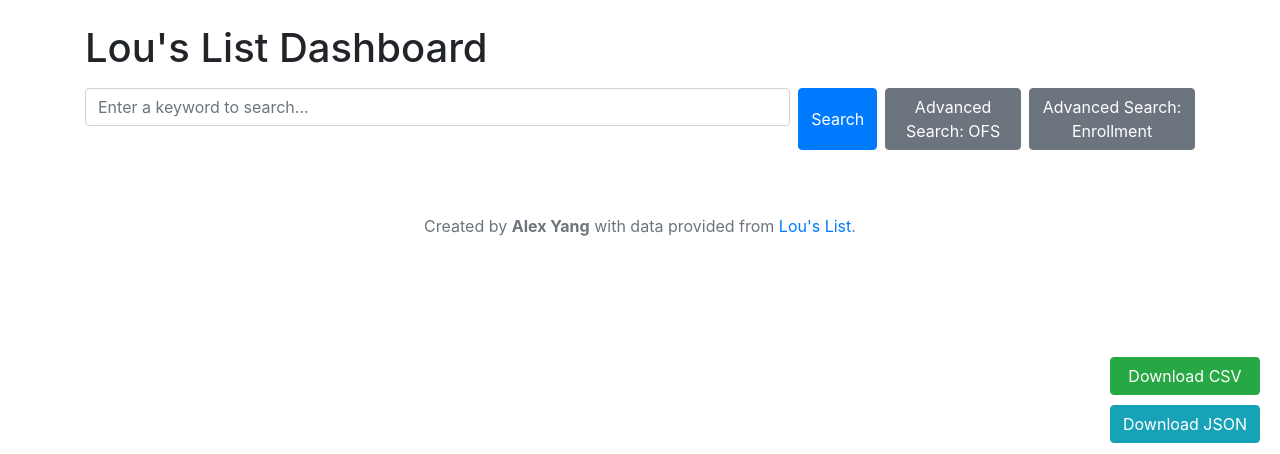
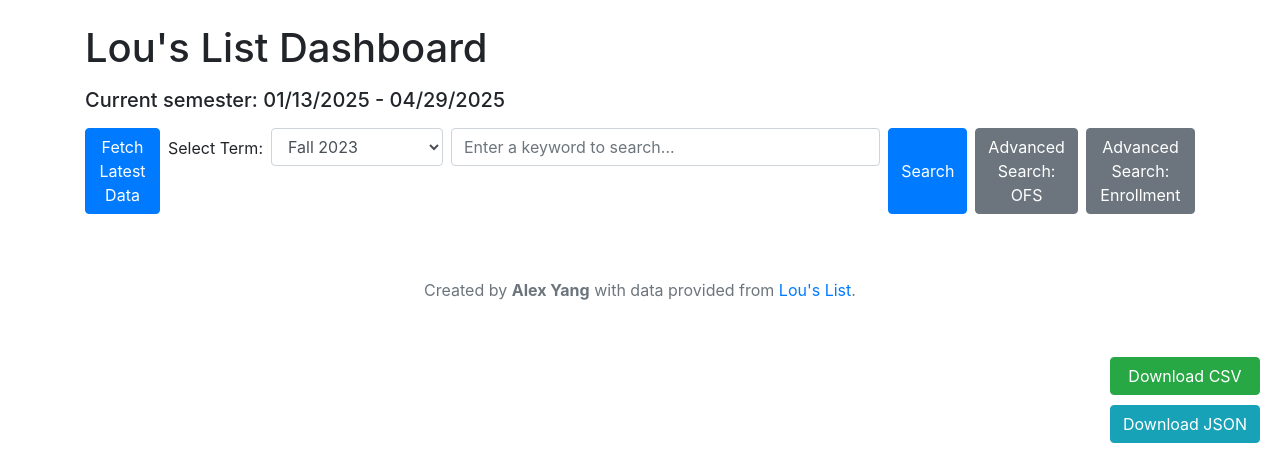
Before and after one commit to alexyang790/LousListGrabber, a Flask app: page /dashboard in a window 1280 px wide. Shown: the top 454 px of the page. Run offline with Flask 3, Linux system fonts and the light colour scheme; some libraries are stand-ins or nearby versions.

Commit message:
updating the term searching button/route

```diff
--- a/app/routes.py
+++ b/app/routes.py
@@ -1,6 +1,7 @@
 from flask import Blueprint, jsonify, request, render_template
 from app.services import fetch_data_service, search_data_service, display_sample_data, get_csv_service, advanced_search_service
 from flasgger import swag_from
+from urllib.parse import unquote
 
 # Create a blueprint for routes
 routes = Blueprint("routes", __name__)
@@ -17,7 +18,17 @@
     return jsonify({'message': "Lou's List App is Running!"})
 
 @routes.route('/fetch')
+@routes.route('/fetch/<term>')
 @swag_from({
+    'parameters': [
+        {
+            'name': 'term',
+            'in': 'path',
+            'type': 'integer',
+            'required': False,
+            'description': 'Academic term to fetch data for (default: 1252, spring 2025)'
+        }
+    ],
     'responses': {
         200: {
             'description': 'Fetch data from Lou\'s List and save it as a CSV file.',
@@ -27,8 +38,10 @@
         }
     }
 })
-def fetch_data():
-    return fetch_data_service()
+def fetch_data(term=None):
+    if term is None:
+        term = 1252  # Default to spring 2025
+    return fetch_data_service(term)
 
 @routes.route('/data')
 @swag_from({
@@ -95,7 +108,9 @@
     }
 })
 def search_data(query, return_format):
-    return search_data_service(query, return_format)
+    # URL decode the query parameter
+    decoded_query = unquote(query)
+    return search_data_service(decoded_query, return_format)
 
 @routes.route('/dashboard')
 @swag_from({
--- a/app/templates/dashboard.html
+++ b/app/templates/dashboard.html
@@ -27,6 +27,11 @@
 <body>
     <div class="container mt-4">
         <h1 class="mb-3">Lou's List Dashboard</h1>
+
+        <!-- Add this right after the h1 tag -->
+        <div class="mb-3">
+            <h2 class="h5" id="semesterInfo">Current semester: Loading...</h2>
+        </div>
 
         <!-- Search Input and Buttons -->
         <div class="d-flex mb-3">
@@ -66,6 +71,7 @@
     <script src="https://code.jquery.com/jquery-3.5.1.slim.min.js"></script>
     <script src="https://cdn.jsdelivr.net/npm/bootstrap@4.5.2/dist/js/bootstrap.bundle.min.js"></script>
     <script>
+        // DOM Elements
         const searchButton = document.getElementById('searchButton');
         const searchInput = document.getElementById('searchInput');
         const resultsTable = document.getElementById('resultsTable');
@@ -75,27 +81,149 @@
         const ofsSearchButton = document.getElementById('ofsSearchButton');
         const enrollmentSearchButton = document.getElementById('enrollmentSearchButton');
 
-        // Generic Search Handler
+        // Create Fetch UI Elements
+        const fetchButton = document.createElement('button');
+        fetchButton.className = 'btn btn-primary mr-2';
+        fetchButton.textContent = 'Fetch Latest Data';
+
+        const semesterSelect = document.createElement('select');
+        semesterSelect.className = 'form-control mr-2';
+        semesterSelect.style.width = 'auto';
+
+        const semesterLabel = document.createElement('label');
+        semesterLabel.textContent = 'Select Term: ';
+        semesterLabel.className = 'mr-2 mt-2';
+        semesterLabel.style.whiteSpace = 'nowrap';
+
+        // Semester Options
+        const semesters = [
+            { value: '1261', text: 'Winter 2026'},
+            { value: '1258', text: 'Fall 2025'},
+            { value: '1256', text: 'Summer 2025'},
+            { value: '1252', text: 'Spring 2025' },
+            { value: '1251', text: 'Winter 2025' },
+            { value: '1248', text: 'Fall 2024' },
+            { value: '1246', text: 'Summer 2024' },
+            { value: '1242', text: 'Spring 2024' },
+            { value: '1241', text: 'Winter 2024' },
+            { value: '1238', text: 'Fall 2023' },
+            { value: '1236', text: 'Summer 2023' },
+            { value: '1232', text: 'Spring 2023' },
+            { value: '1231', text: 'Winter 2023' }
+        ];
+
+        // Group semesters by year
+        const semesterOptGroup = {};
+        semesters.forEach(semester => {
+            const year = semester.text.split(' ')[1];
+            if (!semesterOptGroup[year]) {
+                semesterOptGroup[year] = document.createElement('optgroup');
+                semesterOptGroup[year].label = year;
+            }
+            const option = document.createElement('option');
+            option.value = semester.value;
+            option.textContent = semester.text;
+            semesterOptGroup[year].appendChild(option);
+        });
+
+        // Add optgroups to select
+        Object.values(semesterOptGroup).forEach(group => {
+            semesterSelect.appendChild(group);
+        });
+
+        // Insert fetch elements
+        const searchContainer = document.querySelector('.d-flex');
+        searchContainer.prepend(semesterSelect);
+        searchContainer.prepend(semesterLabel);
+        searchContainer.prepend(fetchButton);
+
+        // Generic search function
+        async function performSearch(endpoint) {
+            try {
+                const response = await fetch(endpoint);
+                if (!response.ok) {
+                    throw new Error('Search failed');
+                }
+                const data = await response.json();
+
+                // Clear existing results
+                tableHeader.innerHTML = '';
+                resultsTable.innerHTML = '';
+
+                if (data.results && data.results.length > 0) {
+                    // Create headers
+                    const headers = Object.keys(data.results[0]);
+                    headers.forEach(header => {
+                        const th = document.createElement('th');
+                        th.textContent = header;
+                        tableHeader.appendChild(th);
+                    });
+
+                    // Create rows
+                    data.results.forEach(result => {
+                        const tr = document.createElement('tr');
+                        headers.forEach(header => {
+                            const td = document.createElement('td');
+                            td.textContent = result[header] || '-';
+                            tr.appendChild(td);
+                        });
+                        resultsTable.appendChild(tr);
+                    });
+
+                    // Update download links
+                    updateDownloadLinks(endpoint);
+                } else {
+                    // Show no results message
+                    const th = document.createElement('th');
+                    th.textContent = 'No Results';
+                    tableHeader.appendChild(th);
+
+                    const tr = document.createElement('tr');
+                    const td = document.createElement('td');
+                    td.textContent = 'No matching results found.';
+                    td.colSpan = '100%';
+                    tr.appendChild(td);
+                    resultsTable.appendChild(tr);
+                }
+            } catch (error) {
+                console.error('Search error:', error);
+                alert('Failed to perform search: ' + error.message);
+            }
+        }
+
+        // Event Listeners
         searchButton.addEventListener('click', async () => {
             const query = searchInput.value.trim();
             if (!query) {
                 alert('Please enter a search keyword.');
                 return;
             }
-            await performSearch(`/search/${query}/json`);
+            const encodedQuery = encodeURIComponent(query);
+            await performSearch(`/search/${encodedQuery}/json`);
         });
 
-        // Advanced Search: OFS
+        searchInput.addEventListener('keypress', async (e) => {
+            if (e.key === 'Enter') {
+                e.preventDefault();
+                const query = searchInput.value.trim();
+                if (!query) {
+                    alert('Please enter a search keyword.');
+                    return;
+                }
+                const encodedQuery = encodeURIComponent(query);
+                await performSearch(`/search/${encodedQuery}/json`);
+            }
+        });
+
         ofsSearchButton.addEventListener('click', async () => {
             const query = searchInput.value.trim();
             if (!query) {
                 alert('Please enter a search keyword for OFS search.');
                 return;
             }
-            await performSearch(`/advanced_search/ofs/${query}/json`, ["ClassNumber", "Room1", "Days1", "Enrollment", "MeetingDates1", "Type"]);
+            await performSearch(`/advanced_search/ofs/${query}/json`);
         });
 
-        // Advanced Search: Enrollment
         enrollmentSearchButton.addEventListener('click', async () => {
             const query = searchInput.value.trim();
             if (!query) {
@@ -105,55 +233,21 @@
             await performSearch(`/advanced_search/enrollment/${query}/json`);
         });
 
-        // Perform Search and Update Table
-        async function performSearch(endpoint, customOrder = null) {
+        fetchButton.addEventListener('click', async () => {
             try {
-                const response = await fetch(endpoint);
+                const selectedTerm = semesterSelect.value;
+                const response = await fetch(`/fetch/${selectedTerm}`);
                 if (!response.ok) {
-                    throw new Error('Error fetching data');
+                    throw new Error('Failed to fetch data');
                 }
-
                 const data = await response.json();
-                if (!data.results || data.results.length === 0) {
-                    updateTable([], customOrder);
-                    alert('No matching results found.');
-                    return;
-                }
-
-                updateTable(data.results, customOrder);
-                updateDownloadLinks(endpoint);
+                alert(`Data fetched successfully!\nSemester: ${semesters.find(s => s.value === selectedTerm).text}\nDates: ${data.semester_dates}`);
+                await updateSemesterInfo();
             } catch (error) {
-                console.error(error);
-                alert('Failed to fetch data. Please try again later.');
+                console.error('Fetch error:', error);
+                alert('Failed to fetch data: ' + error.message);
             }
-        }
-
-        // Update Table
-        function updateTable(data, customOrder = null) {
-            resultsTable.innerHTML = '';
-            tableHeader.innerHTML = '';
-
-            if (data.length > 0) {
-                const headers = customOrder || Object.keys(data[0]);
-                headers.forEach(header => {
-                    const th = document.createElement('th');
-                    th.textContent = header;
-                    tableHeader.appendChild(th);
-                });
-
-                data.forEach(row => {
-                    const tr = document.createElement('tr');
-                    headers.forEach(header => {
-                        const td = document.createElement('td');
-                        td.textContent = row[header] || '-'; // Handle undefined or null values
-                        tr.appendChild(td);
-                    });
-                    resultsTable.appendChild(tr);
-                });
-            } else {
-                resultsTable.innerHTML = '<tr><td colspan="100%">No matching results found.</td></tr>';
-            }
-        }
+        });
 
         // Update Download Links
         function updateDownloadLinks(endpoint) {
@@ -161,6 +255,27 @@
             downloadCsv.href = csvEndpoint;
             downloadJson.href = endpoint;
         }
+
+        // Update Semester Info
+        async function updateSemesterInfo() {
+            try {
+                const response = await fetch('/data');
+                if (!response.ok) {
+                    throw new Error('Failed to fetch data');
+                }
+                const data = await response.json();
+                if (data.data && data.data.length > 0) {
+                    const semesterDates = data.data[0].MeetingDates1 || 'Unknown dates';
+                    document.getElementById('semesterInfo').textContent = `Current semester: ${semesterDates}`;
+                }
+            } catch (error) {
+                console.error('Error fetching semester info:', error);
+                document.getElementById('semesterInfo').textContent = 'Current semester: Unknown';
+            }
+        }
+
+        // Initialize semester info on page load
+        updateSemesterInfo();
     </script>
 </body>
 </html>
```
Also changed, not shown: app/services.py (+27 -16 lines), data.csv, 1 other file.
